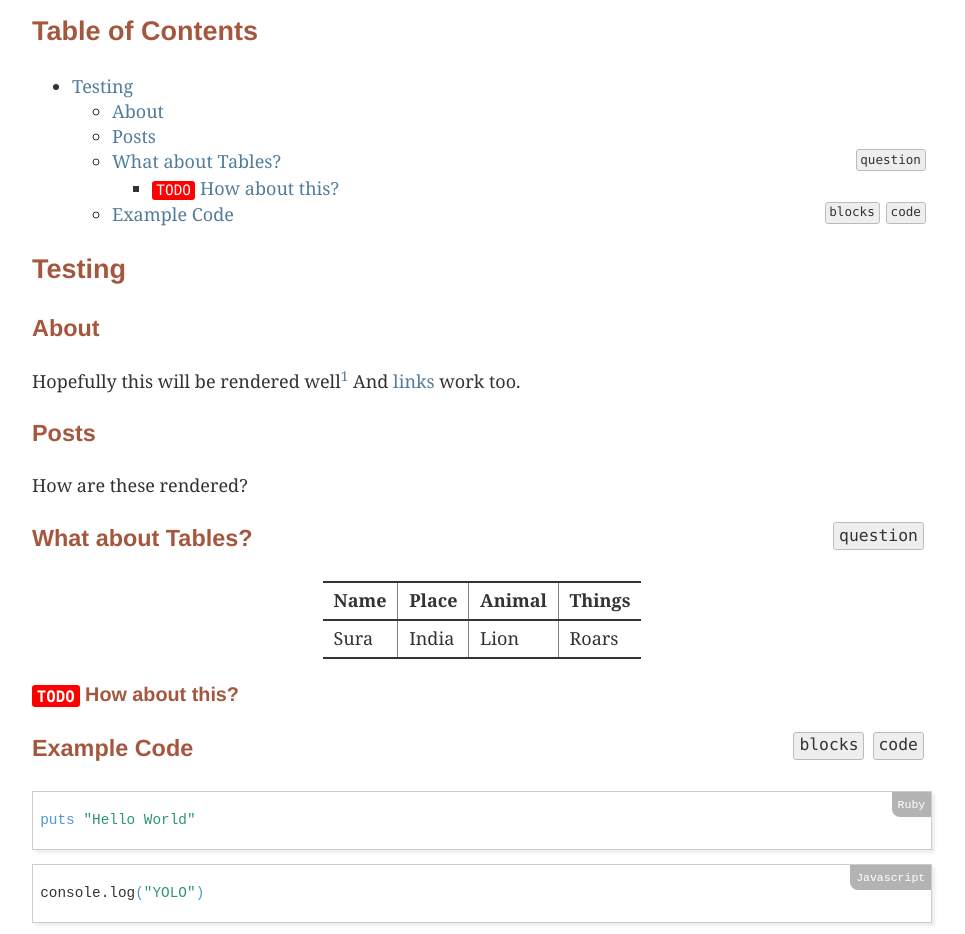
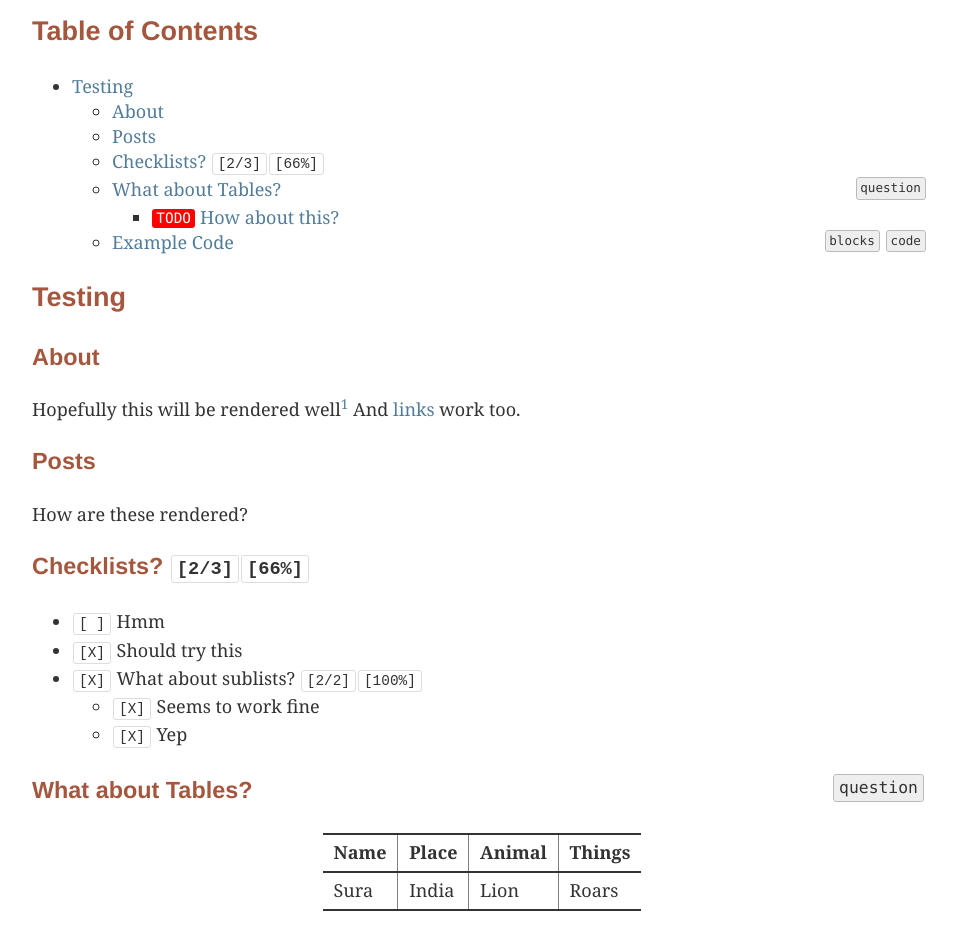
Before and after one commit to ppsreejith/org-publish-html-template, a plain HTML site: page public/index.html in a window 1280 px wide. Shown: the part 150-1084 px from the top of the page, without its empty margins (158-1123 px from the left). Drawn offline with Linux system fonts and the light colour scheme.

```diff
--- a/public/index.html
+++ b/public/index.html
@@ -3,7 +3,7 @@
 "http://www.w3.org/TR/xhtml1/DTD/xhtml1-strict.dtd">
 <html xmlns="http://www.w3.org/1999/xhtml" lang="en" xml:lang="en">
 <head>
-<!-- 2019-12-22 Sun 03:59 -->
+<!-- 2019-12-22 Sun 13:15 -->
 <meta http-equiv="Content-Type" content="text/html;charset=utf-8" />
 <meta name="viewport" content="width=device-width, initial-scale=1" />
 <title>Template Website</title>
@@ -72,6 +72,7 @@ for the JavaScript code in this tag.
 <ul>
 <li><a href="#orge6a1d49">About</a></li>
 <li><a href="#orgd13d73e">Posts</a></li>
+<li><a href="#orgaab84a7">Checklists? <code>[2/3]</code><code>[66%]</code></a></li>
 <li><a href="#org27e288e">What about Tables?&#xa0;&#xa0;&#xa0;<span class="tag"><span class="question">question</span></span></a>
 <ul>
 <li><a href="#orgb8b11ad"><span class="todo TODO">TODO</span> How about this?</a></li>
@@ -103,6 +104,20 @@ And <a href="posts/path/to/example-post.html">links</a> work too.
 <p>
 How are these rendered?
 </p>
+</div>
+</div>
+<div id="outline-container-orgaab84a7" class="outline-3">
+<h3 id="orgaab84a7">Checklists? <code>[2/3]</code><code>[66%]</code></h3>
+<div class="outline-text-3" id="text-orgaab84a7">
+<ul class="org-ul">
+<li class="off"><code>[&#xa0;]</code> Hmm</li>
+<li class="on"><code>[X]</code> Should try this</li>
+<li class="on"><code>[X]</code> What about sublists? <code>[2/2]</code><code>[100%]</code>
+<ul class="org-ul">
+<li class="on"><code>[X]</code> Seems to work fine</li>
+<li class="on"><code>[X]</code> Yep</li>
+</ul></li>
+</ul>
 </div>
 </div>
 <div id="outline-container-org27e288e" class="outline-3">
```
Also changed, not shown: public/posts/path/to/example-post.html (+1 -1 lines), 2 other files.
